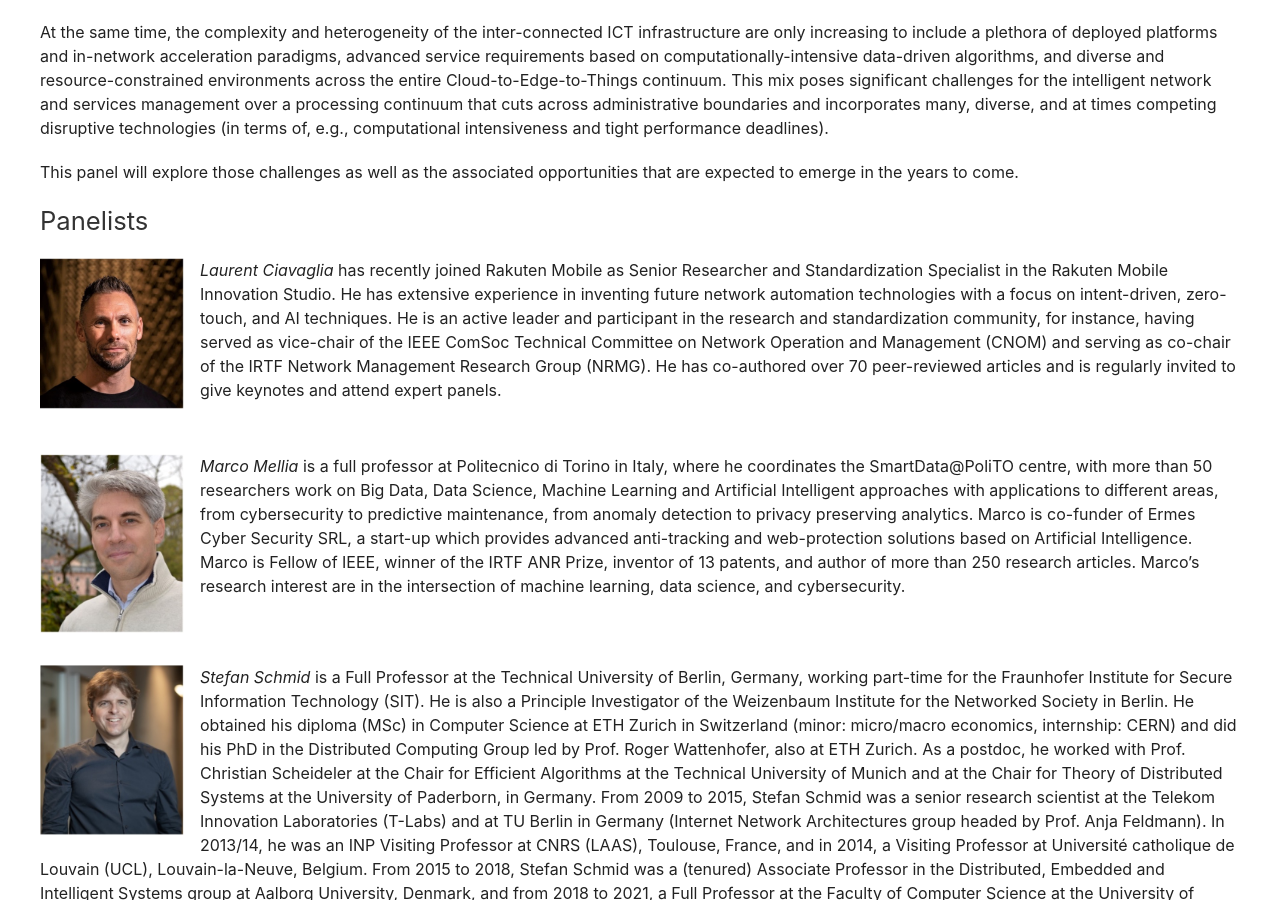
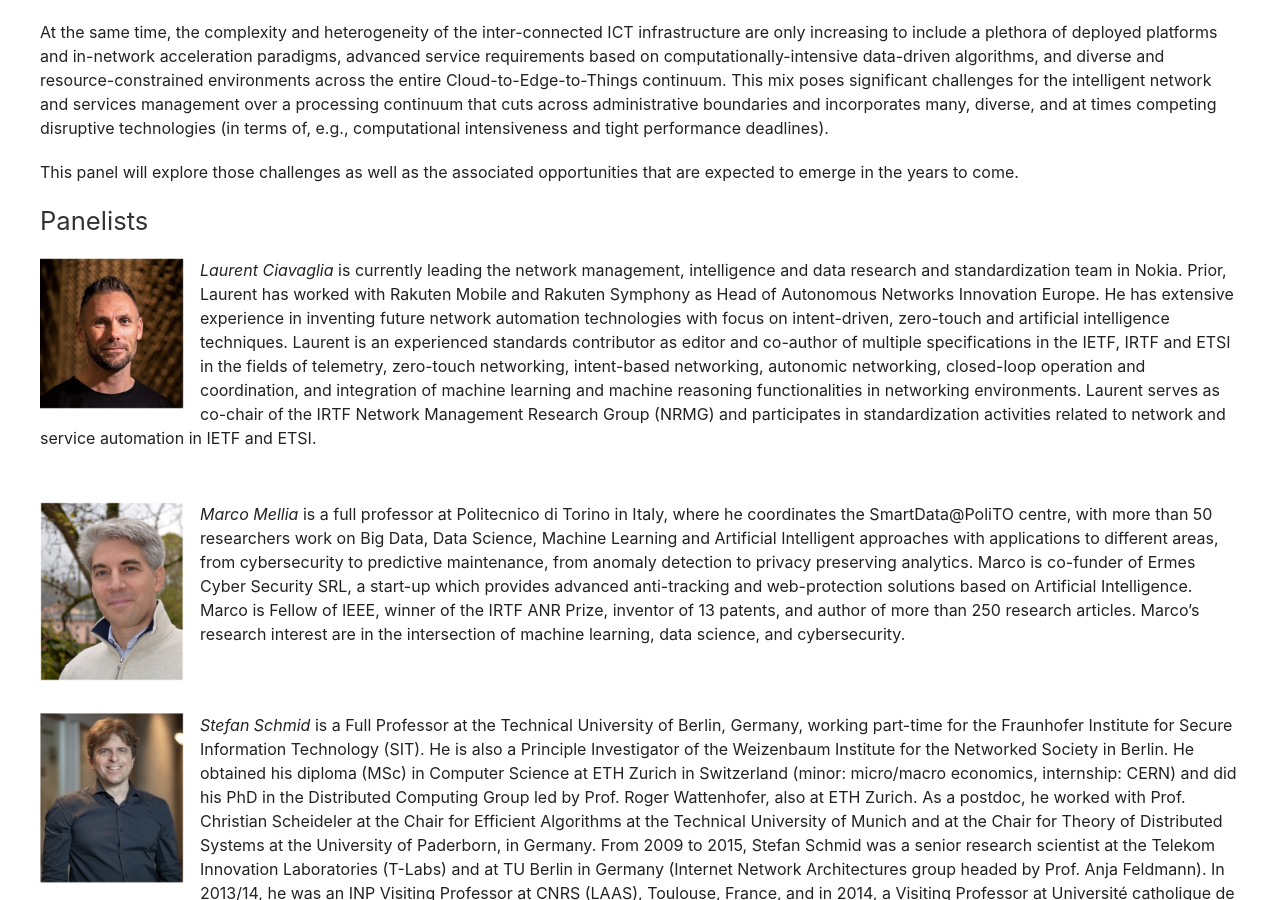
Before and after one commit to stuartclayman/cnsm_2022_website, a Jekyll site: the page built from panel.html, in a window 1280 px wide and 900 px high, scrolled down 473 px. Built offline with Jekyll 4.4.1, drawn with Linux system fonts in a browser that asks for light colours; nearby versions of some CDN libraries.

Commit message:
Panel update

```diff
--- a/panel.html
+++ b/panel.html
@@ -28,7 +28,7 @@ title: Distinguished Expert Panel
 <p>
   <img align="left" width="160" height="200" src="images/LCiavaglia.jpg" style="padding-right: 16px" />
 
-  <i>Laurent Ciavaglia</i> has recently joined Rakuten Mobile as Senior Researcher and Standardization Specialist in the Rakuten Mobile Innovation Studio. He has extensive experience in inventing future network automation technologies with a focus on intent-driven, zero-touch, and AI techniques. He is an active leader and participant in the research and standardization community, for instance, having served as vice-chair of the IEEE ComSoc Technical Committee on Network Operation and Management (CNOM) and serving as co-chair of the IRTF Network Management Research Group (NRMG). He has co-authored over 70 peer-reviewed articles and is regularly invited to give keynotes and attend expert panels.
+  <i>Laurent Ciavaglia</i> is currently leading the network management, intelligence and data research and standardization team in Nokia. Prior, Laurent has worked with Rakuten Mobile and Rakuten Symphony as Head of Autonomous Networks Innovation Europe. He has extensive experience in inventing future network automation technologies with focus on intent-driven, zero-touch and artificial intelligence techniques. Laurent is an experienced standards contributor as editor and co-author of multiple specifications in the IETF, IRTF and ETSI in the fields of telemetry, zero-touch networking, intent-based networking, autonomic networking, closed-loop operation and coordination, and integration of machine learning and machine reasoning functionalities in networking environments. Laurent serves as co-chair of the IRTF Network Management Research Group (NRMG) and participates in standardization activities related to network and service automation in IETF and ETSI.
 </p>
 
 
```
